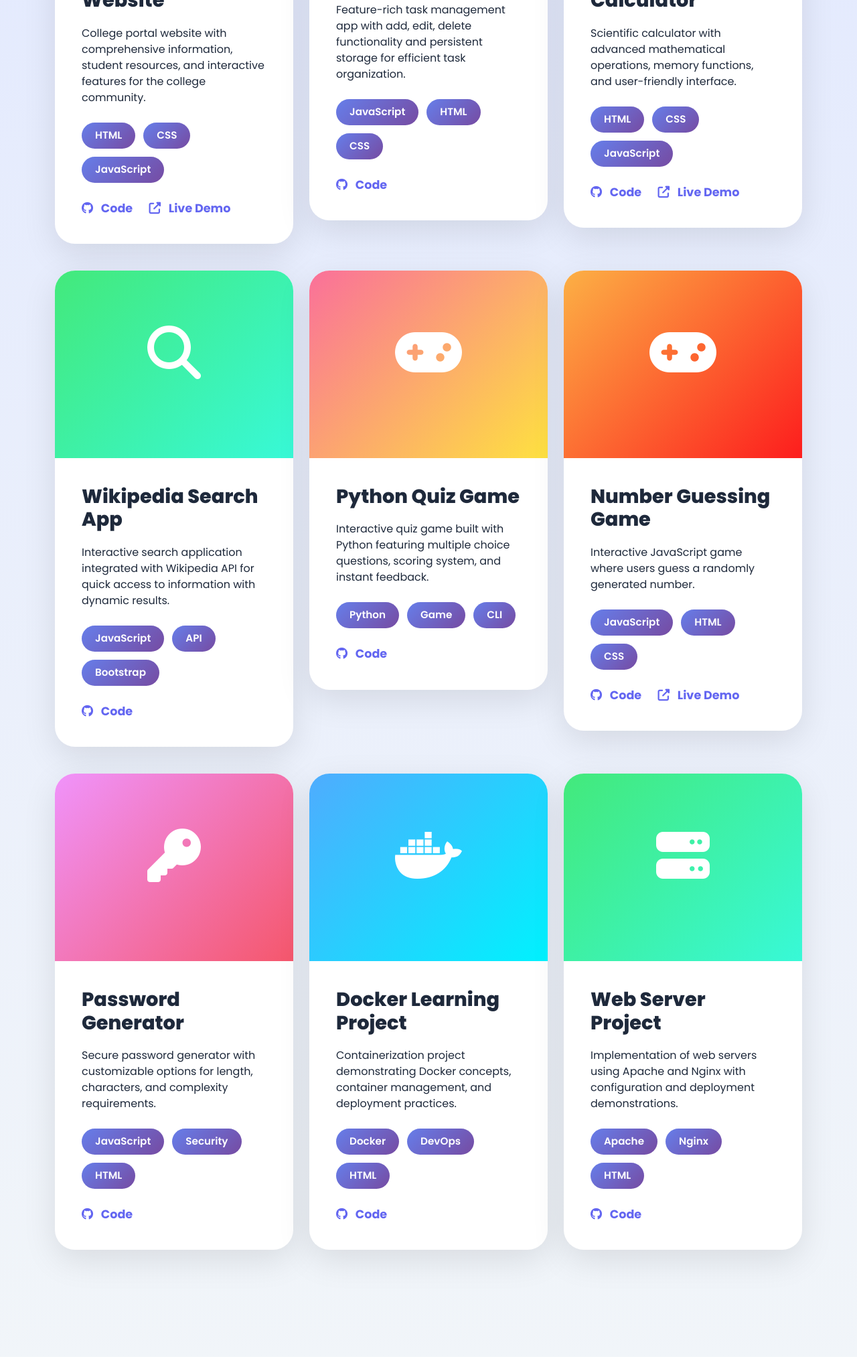
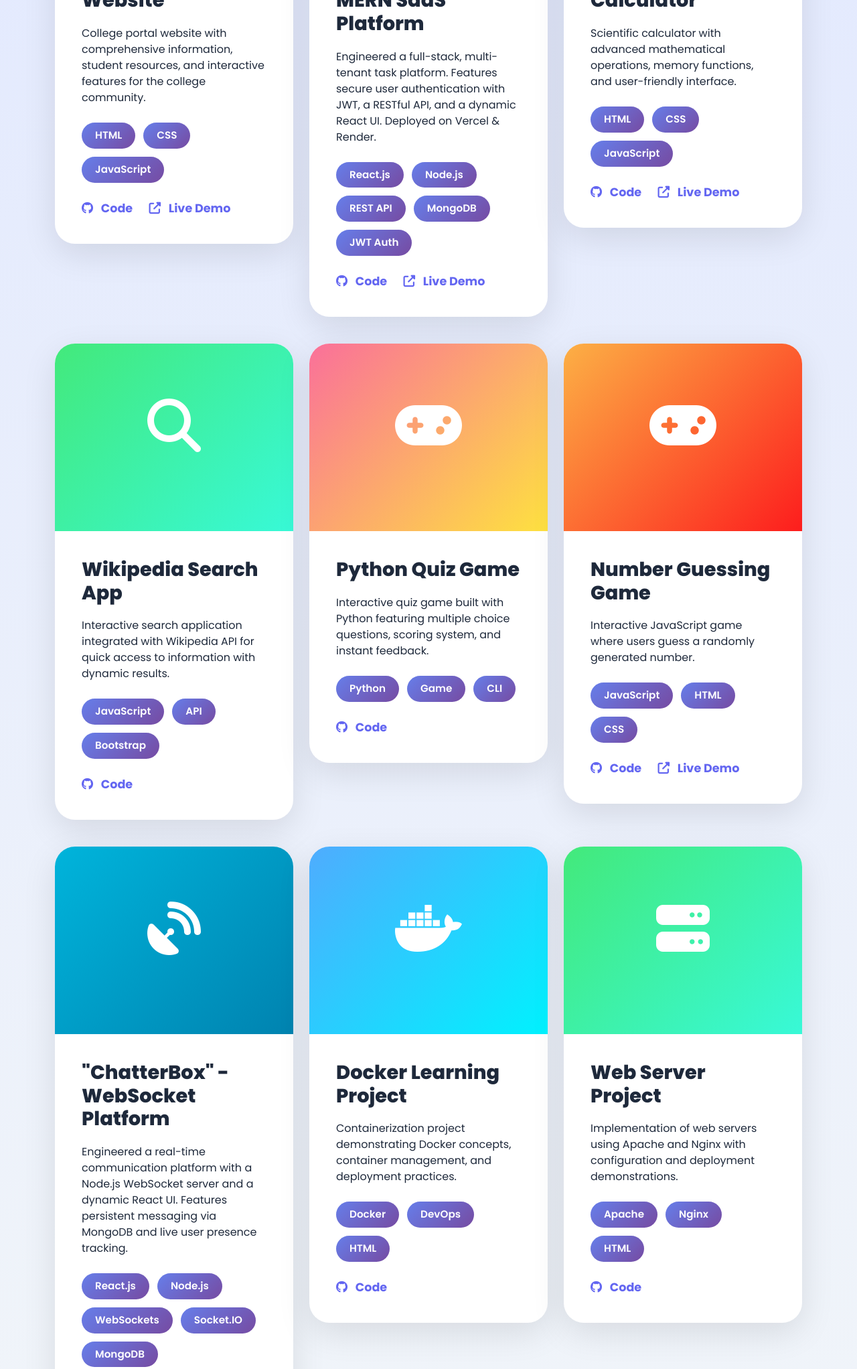
Before and after one commit to Jayaram5685/Portfolio, a plain HTML site: page index.html in a window 1280 px wide. Shown: the part 5744-7788 px from the top of the page at 67% size. Drawn offline with nearby package versions, Linux system fonts and the light colour scheme.

Commit message:
docs: Update project descriptions in portfolio

```diff
--- a/index.html
+++ b/index.html
@@ -281,19 +281,22 @@
       <!-- Todo Application -->
       <div class="col-lg-4 col-md-6" data-aos="fade-up" data-aos-delay="200">
       <div class="project-card">
-          <div class="project-image" style="background: linear-gradient(135deg, #f093fb 0%, #f5576c 100%);">
-            <i class="fas fa-tasks"></i>
+        <div class="project-image" style="background: linear-gradient(135deg, #00c6ff 0%, #0072ff 100%);">
+          <i class="fas fa-user-lock"></i>
         </div>
         <div class="project-content">
-            <h4>Todo Application</h4>
-            <p>Feature-rich task management app with add, edit, delete functionality and persistent storage for efficient task organization.</p>
+          <h4>"TaskFlow" - MERN SaaS Platform</h4>
+          <p>Engineered a full-stack, multi-tenant task platform. Features secure user authentication with JWT, a RESTful API, and a dynamic React UI. Deployed on Vercel & Render.</p>
           <div class="project-tags">
-              <span class="tag">JavaScript</span>
-              <span class="tag">HTML</span>
-              <span class="tag">CSS</span>
+            <span class="tag">React.js</span>
+            <span class="tag">Node.js</span>
+            <span class="tag">REST API</span>
+            <span class="tag">MongoDB</span>
+            <span class="tag">JWT Auth</span>
           </div>
           <div class="project-links">
-              <a href="https://github.com/Jayaram5685/Todo-Application" target="_blank"><i class="fab fa-github"></i> Code</a>
+            <a href="https://github.com/Jayaram5685/task-manager-app" target="_blank"><i class="fab fa-github"></i> Code</a>
+            <a href="https://task-manager-app-zeta-eight.vercel.app/" target="_blank"><i class="fas fa-external-link-alt"></i> Live Demo</a>
           </div>
         </div>
       </div>
@@ -380,22 +383,25 @@
           </div>
         </div>
       </div>
-      <!-- Password Generator -->
-      <div class="col-lg-4 col-md-6" data-aos="fade-up" data-aos-delay="700">
+      <!-- ChatterBox project -->
+      <div class="col-lg-4 col-md-6" data-aos="fade-up" data-aos-delay="300">
         <div class="project-card">
-          <div class="project-image" style="background: linear-gradient(135deg, #f093fb 0%, #f5576c 100%);">
-            <i class="fas fa-key"></i>
+          <div class="project-image" style="background: linear-gradient(135deg, #00B4DB 0%, #0083B0 100%);">
+            <i class="fas fa-satellite-dish"></i>
           </div>
           <div class="project-content">
-            <h4>Password Generator</h4>
-            <p>Secure password generator with customizable options for length, characters, and complexity requirements.</p>
+            <h4>"ChatterBox" - WebSocket Platform</h4>
+            <p>Engineered a real-time communication platform with a Node.js WebSocket server and a dynamic React UI. Features persistent messaging via MongoDB and live user presence tracking.</p>
             <div class="project-tags">
-              <span class="tag">JavaScript</span>
-              <span class="tag">Security</span>
-              <span class="tag">HTML</span>
+              <span class="tag">React.js</span>
+              <span class="tag">Node.js</span>
+              <span class="tag">WebSockets</span>
+              <span class="tag">Socket.IO</span>
+              <span class="tag">MongoDB</span>
             </div>
             <div class="project-links">
-              <a href="https://github.com/Jayaram5685/generating_password" target="_blank"><i class="fab fa-github"></i> Code</a>
+              <a href="https://github.com/Jayaram5685/chatterbox-app" target="_blank"><i class="fab fa-github"></i> Code</a>
+              <a href="https://chatterbox-app-dusky.vercel.app/" target="_blank"><i class="fas fa-external-link-alt"></i> Live Demo</a>
             </div>
           </div>
         </div>
```
Lines whose indentation alone changed are shown as unchanged.
